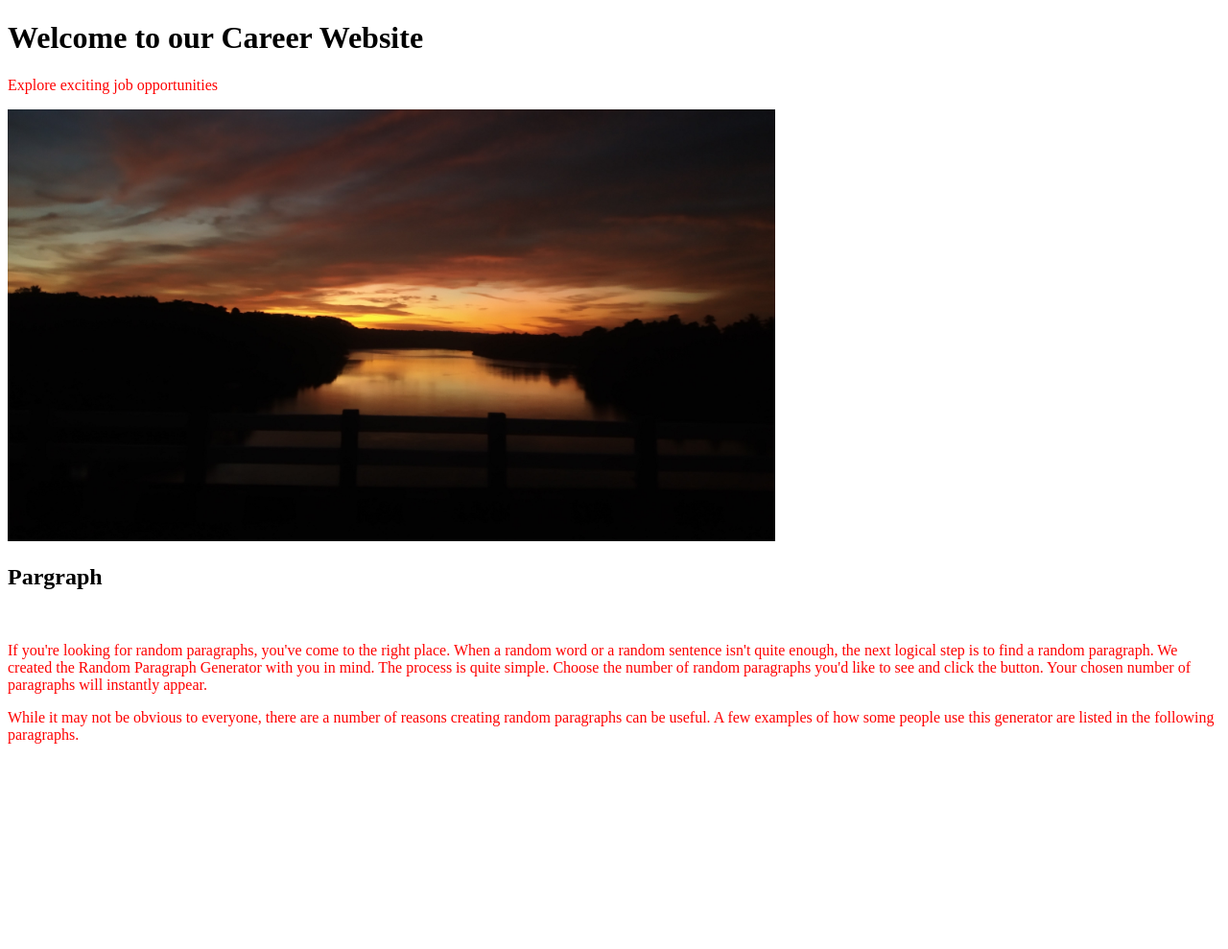
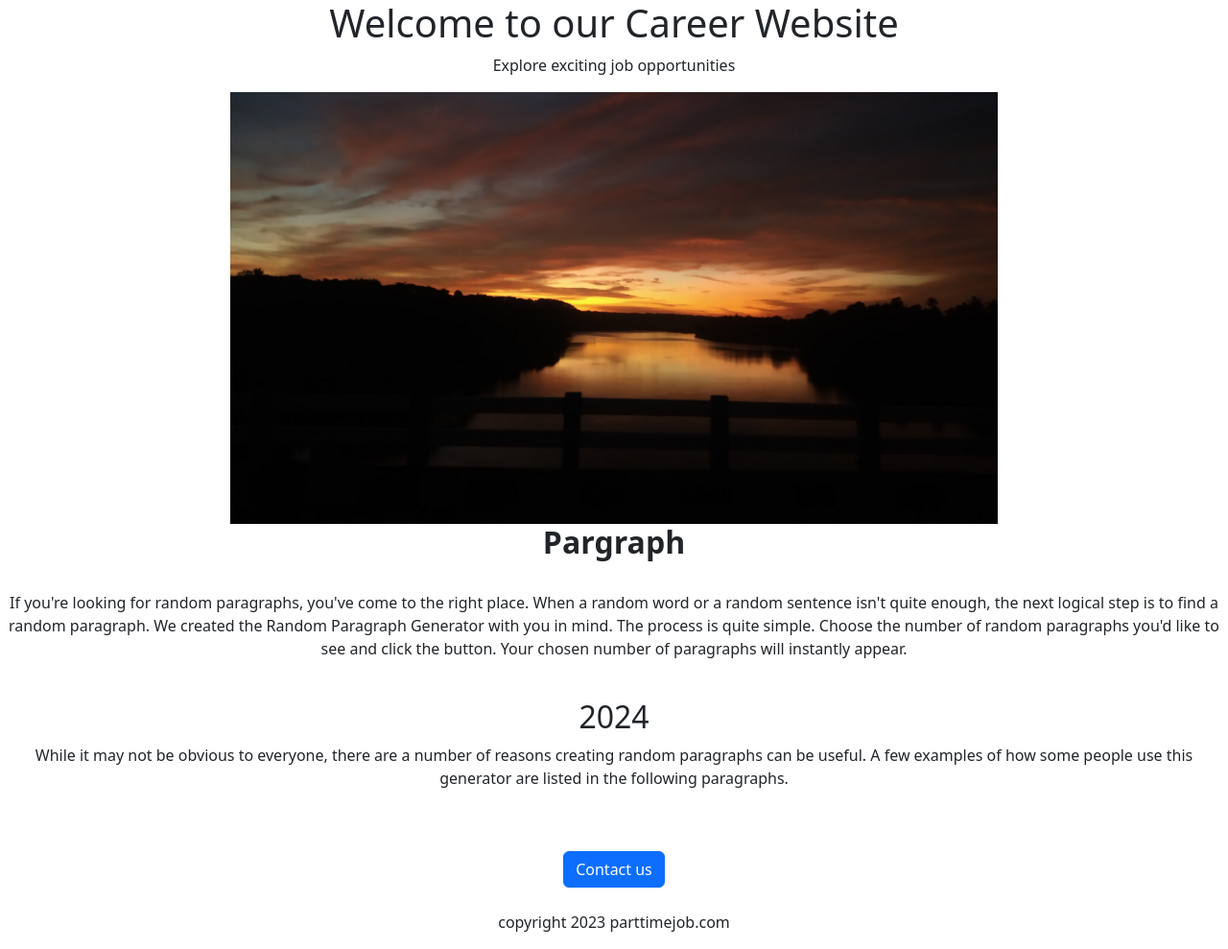
Before and after one commit to akshxydas/career_website, a Flask app: page / in a window 1280 px wide. Shown: the whole page at 96% size. Before the commit the page ends 775 px from the top, so only its background shows below. Run offline with Flask 3, Linux system fonts and the light colour scheme.

Commit message:
css update

```diff
--- a/templates/home.html
+++ b/templates/home.html
@@ -1,20 +1,32 @@
 <!DOCTYPE html>
 <html>
   <head>
+    <meta charset="utf-8">
+    <meta name="viewport" content="width=device-width, initial-scale=1">
+    <link href="https://cdn.jsdelivr.net/npm/bootstrap@5.3.3/dist/css/bootstrap.min.css" rel="stylesheet" integrity="sha384-QWTKZyjpPEjISv5WaRU9OFeRpok6YctnYmDr5pNlyT2bRjXh0JMhjY6hW+ALEwIH" crossorigin="anonymous">
     <title>parttimejobs.com</title>
-    <style>
-    </style>
-    <link rel="stylesheet" type="text/css" href="https://31cb0f74-4c2b-4b3f-9243-fb9582c339c6-00-xghnexqyff6v.sisko.repl.co/templates/first.css">
   </head>
     <body>
+      <center>
+      <div>
 
-      <h1>Welcome to our Career Website</h1>
-      <p>Explore exciting job opportunities</p>
-      <img src="https://31cb0f74-4c2b-4b3f-9243-fb9582c339c6-00-xghnexqyff6v.sisko.repl.co/static/imgg.jpg" alt="image" height=450 width=800>
-      <br><h2><b>Pargraph</b></h2><br>
-      <p>If you're looking for random paragraphs, you've come to the right place. When a random word or a random sentence isn't quite enough, the next logical step is to find a random paragraph. We created the Random Paragraph Generator with you in mind. The process is quite simple. Choose the number of random paragraphs you'd like to see and click the button. Your chosen number of paragraphs will instantly appear.
-      </p>
-      <p>
-      While it may not be obvious to everyone, there are a number of reasons creating random paragraphs can be useful. A few examples of how some people use this generator are listed in the following paragraphs.</p>
+        <h1 class="text-center">Welcome to our Career Website</h1>
+        <p>Explore exciting job opportunities</p>
+        <img src="https://31cb0f74-4c2b-4b3f-9243-fb9582c339c6-00-xghnexqyff6v.sisko.repl.co/static/imgg.jpg" alt="image" height=450 width=800>
+        <br><h2><b>Pargraph</b></h2><br>
+        <p>If you're looking for random paragraphs, you've come to the right place. When a random word or a random sentence isn't quite enough, the next logical step is to find a random paragraph. We created the Random Paragraph Generator with you in mind. The process is quite simple. Choose the number of random paragraphs you'd like to see and click the button. Your chosen number of paragraphs will instantly appear.
+        </p><br>
+        <h2 class="text-center">2024</h2>
+        <p>
+        While it may not be obvious to everyone, there are a number of reasons creating random paragraphs can be useful. A few examples of how some people use this generator are listed in the following paragraphs.</p><br><br>
+
+      </div>
+        <div>
+            <button type="button" class="btn btn-primary"> Contact us</button>
+          <p class="mt-4">
+            copyright 2023 parttimejob.com
+          </p>
+        </div>
+        </center>
     </body>
 </html>
```
